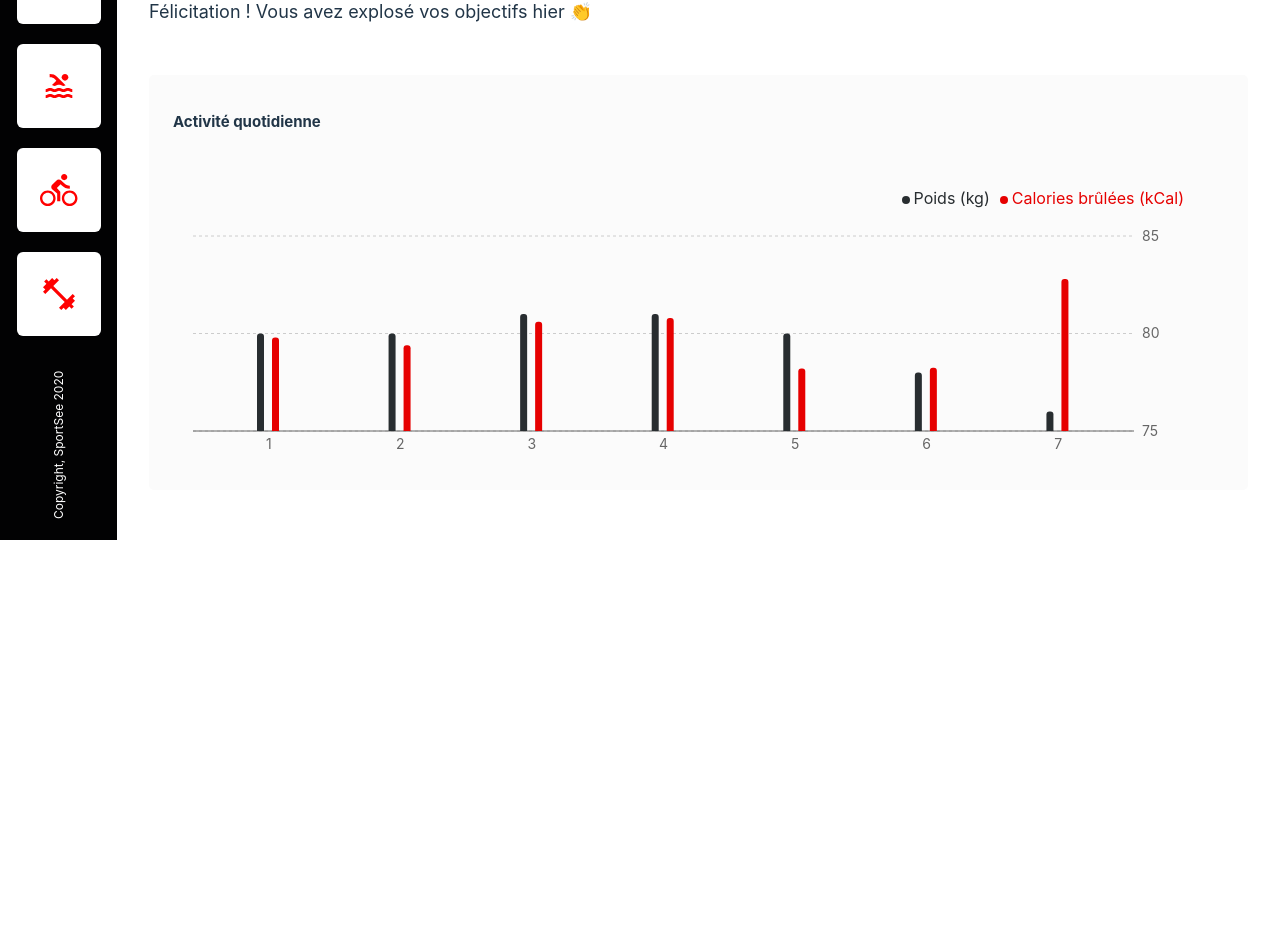
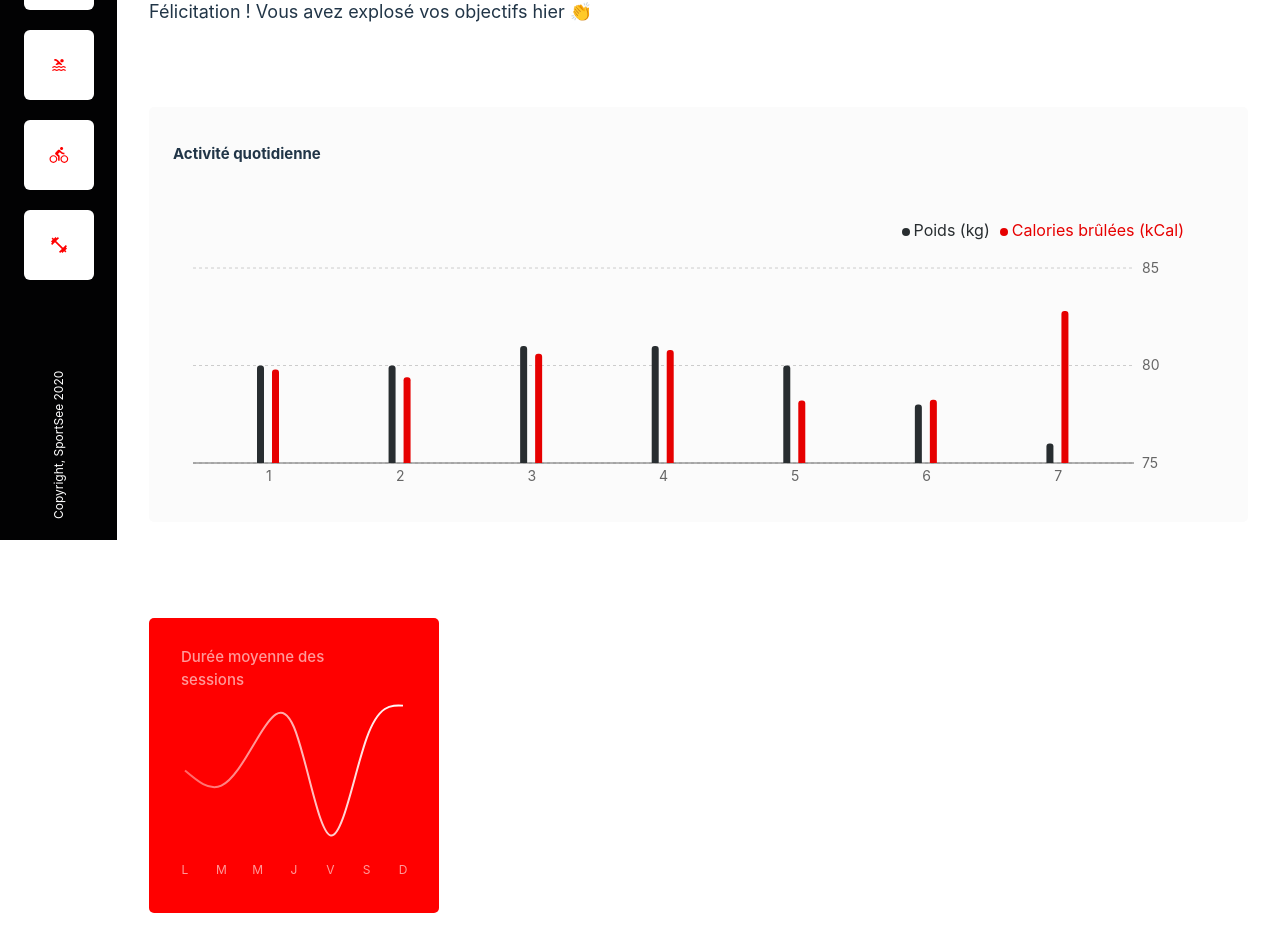
Before and after one commit to Rogue06/SportSee, a React (Vite) app in the folder sportsee-frontend/: page / in a window 1280 px wide. Shown: the part 260-1205 px from the top of the page. Before the commit the page ends 814 px from the top, so only its background shows below. Built offline with nearby package versions, Linux system fonts and the light colour scheme.

Commit message:
Add(AverageSession) Graphic LineChart, PropTypes: AverageSession, CustomTooltip, CustomCursor

```diff
--- a/sportsee-frontend/src/App.css
+++ b/sportsee-frontend/src/App.css
@@ -49,6 +49,26 @@
   margin-top: 91px;
   padding: 2rem;
   flex: 1;
+  display: flex;
+  flex-direction: column;
+  gap: 2rem;
+}
+
+.charts-grid {
+  display: grid;
+  grid-template-columns: 1fr;
+  gap: 2rem;
+}
+
+.charts-row {
+  display: grid;
+  grid-template-columns: repeat(3, 1fr);
+  gap: 2rem;
+  margin-top: 2rem;
+}
+
+.daily-activity {
+  grid-column: 1 / -1;
 }
 
 /* On peut supprimer tous les styles par défaut de Vite */
--- a/sportsee-frontend/src/App.jsx
+++ b/sportsee-frontend/src/App.jsx
@@ -4,6 +4,7 @@ import Sidebar from './components/layout/Sidebar'
 import Header from './components/layout/Header'
 import Welcome from './components/dashboard/Welcome'
 import DailyActivity from './components/dashboard/DailyActivity'
+import AverageSession from './components/dashboard/AverageSession'
 import { getUserData } from './services/userService'
 
 function App() {
@@ -31,7 +32,13 @@ function App() {
       <Sidebar />
       <main className="main-content">
         <Welcome userData={userData.mainData} />
-        <DailyActivity data={userData.activity} />
+        <div className="charts-grid">
+          <DailyActivity data={userData.activity} />
+          <div className="charts-row">
+            <AverageSession data={userData.averageSessions} />
+            {/* Les autres graphiques viendront ici */}
+          </div>
+        </div>
       </main>
     </div>
   )
--- /dev/null
+++ b/sportsee-frontend/src/components/dashboard/AverageSession.jsx
@@ -0,0 +1,117 @@
+import PropTypes from 'prop-types'
+import { LineChart, Line, XAxis, YAxis, Tooltip, ResponsiveContainer } from 'recharts'
+import '../../styles/averageSession.css'
+
+/**
+ * Composant affichant le graphique de durée moyenne des sessions
+ * @param {Object} data - Données des sessions moyennes de l'utilisateur
+ */
+function AverageSession({ data }) {
+  if (!data) return null
+
+  // Conversion des numéros de jour en lettres
+  const daysOfWeek = ['L', 'M', 'M', 'J', 'V', 'S', 'D']
+
+  // Formatage des données pour le graphique
+  const formattedData = data.sessions.map((session, index) => ({
+    ...session,
+    // Conversion du jour numérique en lettre
+    day: daysOfWeek[index]
+  }))
+
+  // Validation des props pour AverageSession
+AverageSession.propTypes = {
+    data: PropTypes.shape({
+      sessions: PropTypes.arrayOf(
+        PropTypes.shape({
+          day: PropTypes.number,
+          sessionLength: PropTypes.number
+        })
+      )
+    }).isRequired
+  };
+
+  // Composant personnalisé pour le tooltip
+  const CustomTooltip = ({ active, payload }) => {
+    if (!active || !payload) return null
+    return (
+      <div className="average-tooltip">
+        <p>{`${payload[0].value} min`}</p>
+      </div>
+    )
+  }
+  // Ajout de la validation des props pour CustomTooltip
+CustomTooltip.propTypes = {
+    active: PropTypes.bool.isRequired,
+    payload: PropTypes.arrayOf(
+      PropTypes.shape({
+        value: PropTypes.number.isRequired,
+      })
+    ),
+  };
+
+  // Gestion de l'assombrissement au survol
+  const CustomCursor = ({ points }) => {
+    return (
+      <rect
+        x={points[0].x}
+        y={0}
+        width={1000} // Largeur suffisante pour couvrir la zone à droite
+        height="100%"
+        fill="rgba(0, 0, 0, 0.1)"
+      />
+    )
+  }
+  // Ajout de la validation des props pour CustomCursor
+CustomCursor.propTypes = {
+    points: PropTypes.array.isRequired,
+  };
+
+  return (
+    <div className="average-session">
+      <h2>Durée moyenne des sessions</h2>
+      <ResponsiveContainer width="100%" height={263}>
+        <LineChart
+          data={formattedData}
+          margin={{ top: 50, right: 10, bottom: 10, left: 10 }}
+        >
+          <XAxis
+            dataKey="day"
+            axisLine={false}
+            tickLine={false}
+            tick={{ fill: 'rgba(255, 255, 255, 0.6)', fontSize: 12 }}
+            padding={{ left: 10, right: 10 }}
+          />
+          <YAxis
+            hide={true}
+            domain={['dataMin-10', 'dataMax+10']}
+          />
+          <Tooltip
+            content={<CustomTooltip />}
+            cursor={<CustomCursor />}
+          />
+          <Line
+            type="natural"
+            dataKey="sessionLength"
+            stroke="url(#gradientLine)"
+            strokeWidth={2}
+            dot={false}
+            activeDot={{
+              stroke: 'rgba(255,255,255,0.6)',
+              strokeWidth: 10,
+              r: 4,
+            }}
+          />
+          <defs>
+            <linearGradient id="gradientLine" x1="0%" y1="0%" x2="100%" y2="0%">
+              <stop offset="0%" stopColor="rgba(255, 255, 255, 0.4)" />
+              <stop offset="100%" stopColor="rgba(255, 255, 255, 1)" />
+            </linearGradient>
+          </defs>
+        </LineChart>
+      </ResponsiveContainer>
+    </div>
+  )
+}
+
+export default AverageSession
--- /dev/null
+++ b/sportsee-frontend/src/styles/averageSession.css
@@ -0,0 +1,31 @@
+.average-session {
+  background: #FF0000;
+  border-radius: 5px;
+  padding: 1rem;
+  position: relative;
+  width: 258px;
+  height: 263px;
+}
+
+.average-session h2 {
+  color: rgba(255, 255, 255, 0.6);
+  font-size: 15px;
+  font-weight: 500;
+  margin-bottom: 0;
+  padding: 0 1rem;
+  position: absolute;
+  top: 1rem;
+  width: 70%;
+}
+
+.average-tooltip {
+  background: white;
+  padding: 0.5rem;
+}
+
+.average-tooltip p {
+  color: black;
+  font-size: 10px;
+  margin: 0;
+  text-align: center;
+}
--- a/sportsee-frontend/src/styles/sidebar.css
+++ b/sportsee-frontend/src/styles/sidebar.css
@@ -15,17 +15,23 @@
   display: flex;
   flex-direction: column;
   gap: 20px;
+  align-items: center;
 }
 
 .nav-icon {
   background-color: white;
-  padding: 10px;
+  padding: 8px;
   border-radius: 6px;
-  width: 64px;
-  height: 64px;
+  width: 54px;
+  height: 54px;
   display: flex;
   justify-content: center;
   align-items: center;
+}
+
+.nav-icon img {
+  width: 32px;
+  height: 32px;
 }
 
 .copyright {
```
